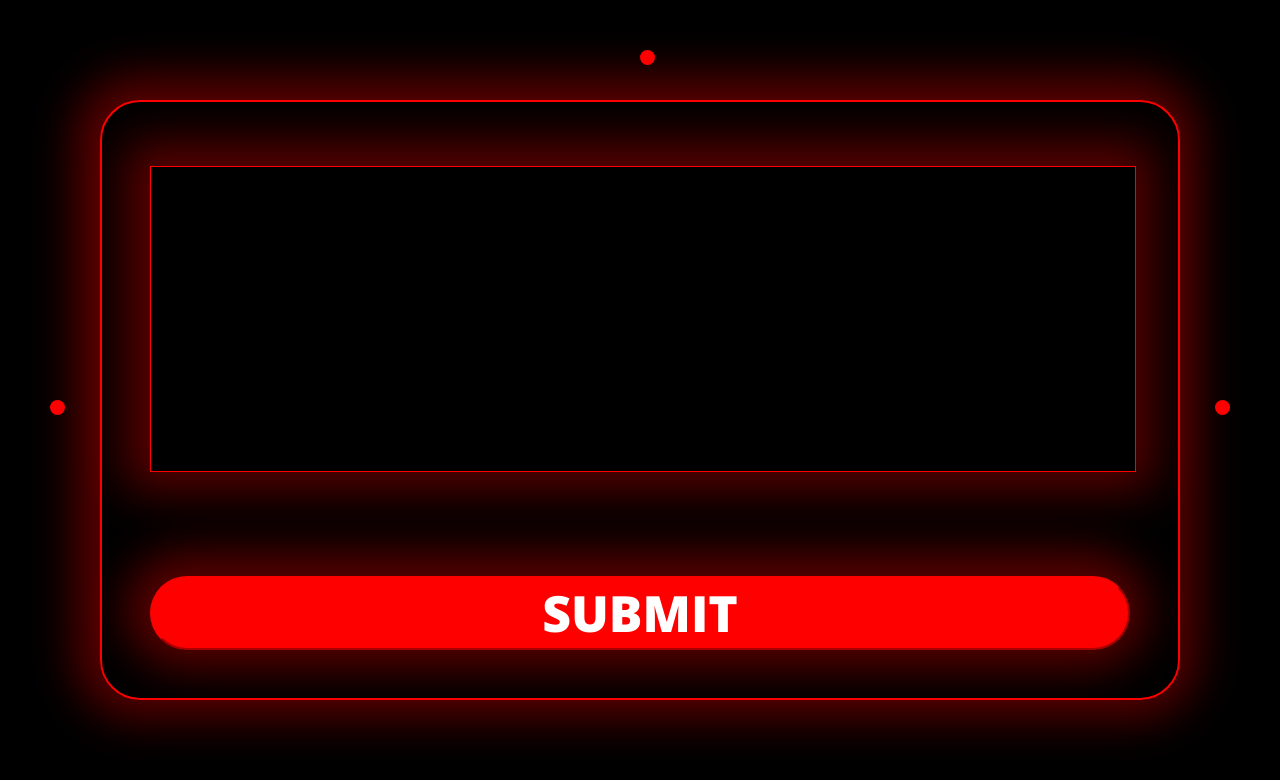
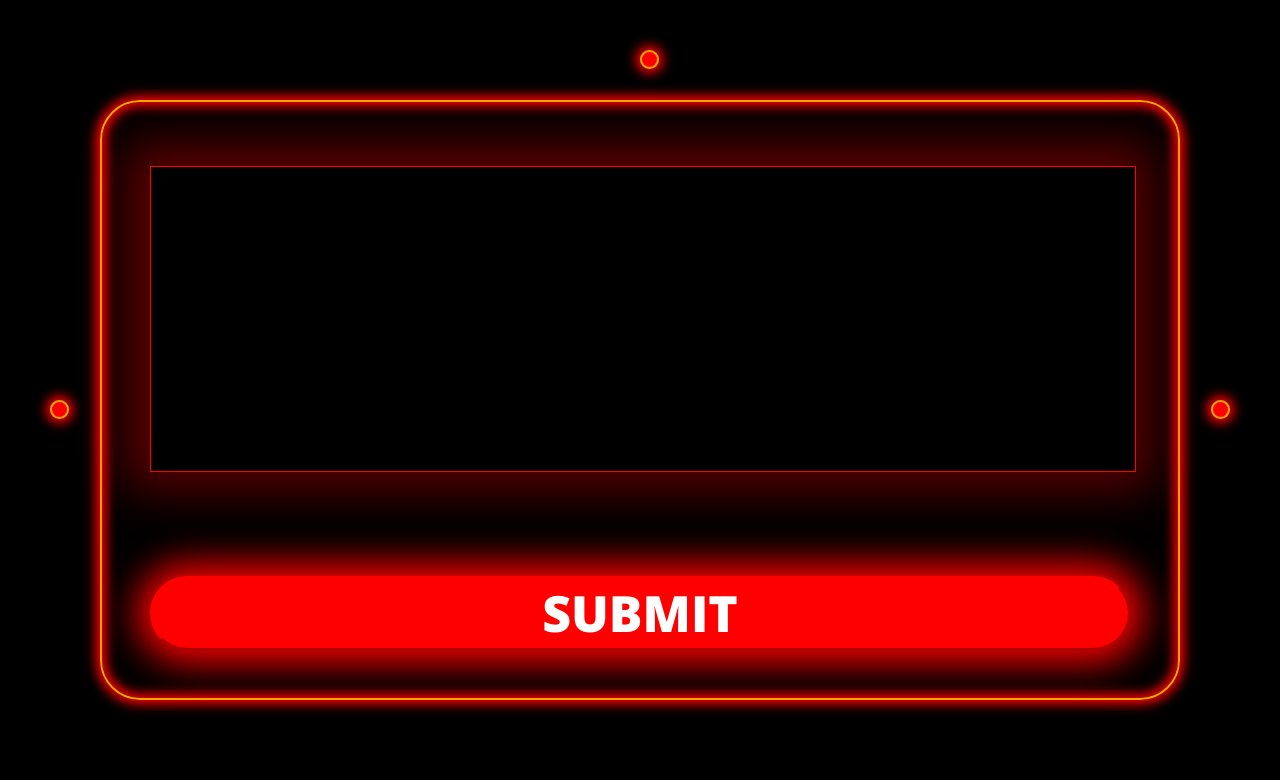
Before and after one commit to esbenholk/ServerCode, a website: page index.html in a window 1280 px wide. Drawn offline with nearby package versions, Linux system fonts and the light colour scheme.

Commit message:
new smiley

```diff
--- a/index.html
+++ b/index.html
@@ -23,7 +23,6 @@
         flex-direction: column;
         position: fixed;
         margin: 100px;
-        border: 2px red solid;
         position: fixed;
         top: 0;
         bottom: 0;
@@ -33,9 +32,15 @@
         padding: 30px;
         align-items: center;
 
-        -webkit-box-shadow: -2px -1px 15px 7px rgba(255,0,0,0.5);
-  -moz-box-shadow: -3px -2px 30px 14px rgba(255,0,0,0.425);
-  box-shadow: -4px -3px 45px 21px rgba(255,0,0,0.35);
+
+        border: 2px orange solid;
+        -webkit-box-shadow: inset 0 0 0.75em 0.25em red,
+            0 0 0.75em 0.25em red;
+        -moz-box-shadow: inset 0 0 0.75em 0.25em red,
+            0 0 0.75em 0.25em red;
+
+        box-shadow: inset 0 0 0.75em 0.25em red,
+            0 0 0.75em 0.25em red;
 
     }
     #data{
@@ -71,9 +76,13 @@
         margin-top: 100px;
 
 
-        -webkit-box-shadow: -2px -1px 15px 7px rgba(255,0,0,0.5);
-  -moz-box-shadow: -3px -2px 30px 14px rgba(255,0,0,0.425);
-  box-shadow: -4px -3px 45px 21px rgba(255,0,0,0.35);
+        -webkit-box-shadow: inset 0 0 0.75em 0.25em red,
+            0 0 0.75em 0.25em red;
+        -moz-box-shadow: inset 0 0 0.75em 0.25em red,
+            0 0 0.75em 0.25em red;
+
+        box-shadow: inset 0 0 0.75em 0.25em red,
+            0 0 0.75em 0.25em red;
 
 
 
@@ -123,6 +132,14 @@
         background-color: red;
         border-radius: 50%;
         position: fixed;
+        border: 2px orange solid;
+        -webkit-box-shadow: inset 0 0 0.75em 0.25em red,
+            0 0 0.75em 0.25em red;
+        -moz-box-shadow: inset 0 0 0.75em 0.25em red,
+            0 0 0.75em 0.25em red;
+
+        box-shadow: inset 0 0 0.75em 0.25em red,
+            0 0 0.75em 0.25em red;
     }
     .top{
         top: 50px;
@@ -896,15 +913,15 @@ const s = (p) => {
 
 function getSentence(){
 
-   if(sentences.length > 0){
-       let index = Math.floor(Math.random() * sentences.length);
-       let sentence = sentences[index]
-       sentences.splice(index, 1);
-       return sentence
-   } else {
-       return "submit your data"
-   }
-
+//    if(sentences.length > 0){
+//        let index = Math.floor(Math.random() * sentences.length);
+//        let sentence = sentences[index]
+//        sentences.splice(index, 1);
+//        return sentence
+//    } else {
+//        return "submit your data"
+//    }
+   return ":)"
 
 }
 
```
